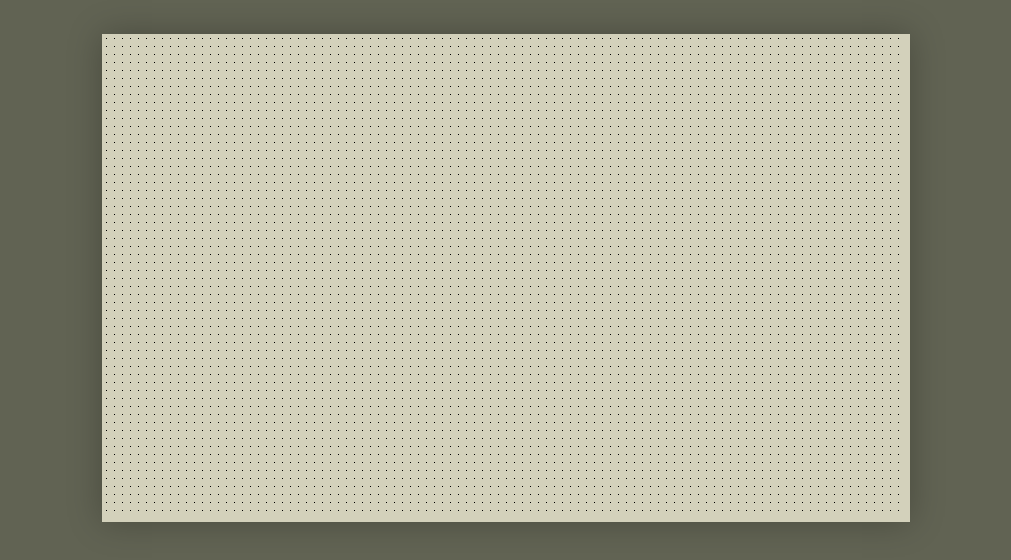
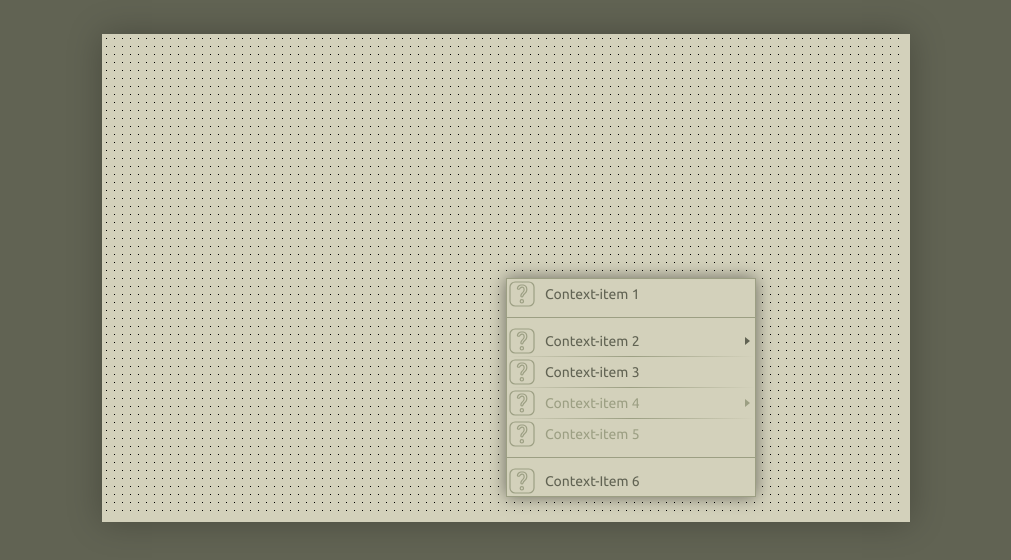
Before and after one commit to DoggyXomaX/evema-js, a plain HTML site: page index.html in a window 1280 px wide. Shown: the part 122-682 px from the top of the page, without its empty margins (134-1145 px from the left). Drawn offline with Linux system fonts and the light colour scheme.

Commit message:
Create: create context-menu styles and test context menu to index.html

```diff
--- a/index.html
+++ b/index.html
@@ -40,6 +40,44 @@
             <span class="tools__logo"></span>
         </div>
 
+        <ul class="context-menu">
+            <li class="context-menu__item">
+                <span class="context-menu__icon"></span
+                ><p class="context-menu__label">Context-item 1</p
+                ><span class="context-menu__arrow"></span>
+            </li>
+            <li class="context-menu__split"><hr></li>
+            <li class="context-menu__item">
+                <span class="context-menu__icon"></span
+                ><p class="context-menu__label">Context-item 2</p
+                ><span class="context-menu__arrow sub"></span>
+            </li>
+            <hr>
+            <li class="context-menu__item">
+                <span class="context-menu__icon"></span
+                ><p class="context-menu__label">Context-item 3</p
+                ><span class="context-menu__arrow"></span>
+            </li>
+            <hr>
+            <li class="context-menu__item disabled">
+                <span class="context-menu__icon"></span
+                ><p class="context-menu__label disabled">Context-item 4</p
+                ><span class="context-menu__arrow sub disabled"></span>
+            </li>
+            <hr>
+            <li class="context-menu__item disabled">
+                <span class="context-menu__icon"></span
+                ><p class="context-menu__label disabled">Context-item 5</p
+                ><span class="context-menu__arrow disabled"></span>
+            </li>
+            <li class="context-menu__split"><hr></li>
+            <li class="context-menu__item">
+                <span class="context-menu__icon"></span
+                ><p class="context-menu__label">Context-Item 6</p
+                ><span class="context-menu__arrow"></span>
+            </li>
+        </ul>
+
         <script id="_preload_script_" src="./js/_preload_.js"></script>
         <script src="./js/jquery-3.6.0.min.js"></script>
         <script src="./js/e.js"></script>
--- a/modules/core/ContextMenu.js
+++ b/modules/core/ContextMenu.js
@@ -2,7 +2,21 @@ Evema.Modules[ "ContextMenu" ] = ( function() {
 const ContextMenu = {};
 
 ContextMenu.Init = function() {
+    const that = ContextMenu;
 
+    const gridInstance = Evema.Get( 'Grid:Instance' );
+    if ( gridInstance === undefined ) {
+        console.warn( 'No grid instance' );
+        return;
+    }
+
+    window.addEventListener( 'contextmenu', function( e ) {
+        e.preventDefault();
+    }, false );
+
+    gridInstance.oncontextmenu = function() {
+        Evema.SetLocal( that, 'Visible', true );
+    }
 }
 
 ContextMenu.Show = function() {
--- /dev/null
+++ b/scss/_context-menu.scss
@@ -0,0 +1,90 @@
+.context-menu {
+    cursor: default;
+    position: absolute;
+    display: block;
+    border: Solid 1px #9C9F83;
+    left: 50%;
+    top: 50%;
+    width: 250px;
+    background-color: #D3D1BB;
+    box-shadow: 0 0 16px #00000080;
+
+    & li { list-style: none; }
+
+    & hr {
+        display: block;
+        height: 1px;
+        background: linear-gradient(
+            90deg,
+            #9C9F8300 0%,
+            #9C9F83   50%,
+            #9C9F8300 100%
+        );
+    }
+
+    &__item {
+        display: block;
+        height: 30px;
+        & * {
+            position: relative;
+            display: inline-block;
+            font-size: 0;
+            vertical-align: middle;
+            text-align: center;
+        }
+
+        &:hover {
+            background-color: #9C9F8380;
+            &.disabled {
+                background-color: unset;
+            }
+        }
+    }
+
+    &__split {
+        display: block;
+        padding: 8px 0;
+        & hr {
+            position: relative;
+            display: block;
+            background: #9C9F83;
+        }
+    }
+
+    &__icon {
+        width: 30px;
+        height: 30px;
+        background-size: 100%;
+        background-position: center;
+        background-image: url( ../img/ui/about-tool/normal.svg );
+    }
+
+    &__label {
+        padding-left: 8px;
+        text-align: left;
+        width: 203px;
+        font-size: 14px;
+        color: #616353;
+
+        &.disabled {
+            color: #9C9F83;
+        }
+    }
+
+    &__arrow {
+        width: 15px;
+        height: 30px;
+        background-position: center;
+        background-repeat: no-repeat;
+
+        display: none;
+        &.sub {
+            display: inline-block;
+        }
+
+        background-image: url( ../img/ui/context-menu/arrow/normal.svg );
+        &.disabled {
+            background-image: url( ../img/ui/context-menu/arrow/disabled.svg );
+        }
+    }
+}
```
Also changed, not shown: css/main.css, css/main.min.css, img/ui/context-menu/arrow/disabled.svg (added), img/ui/context-menu/arrow/normal.svg (added).
